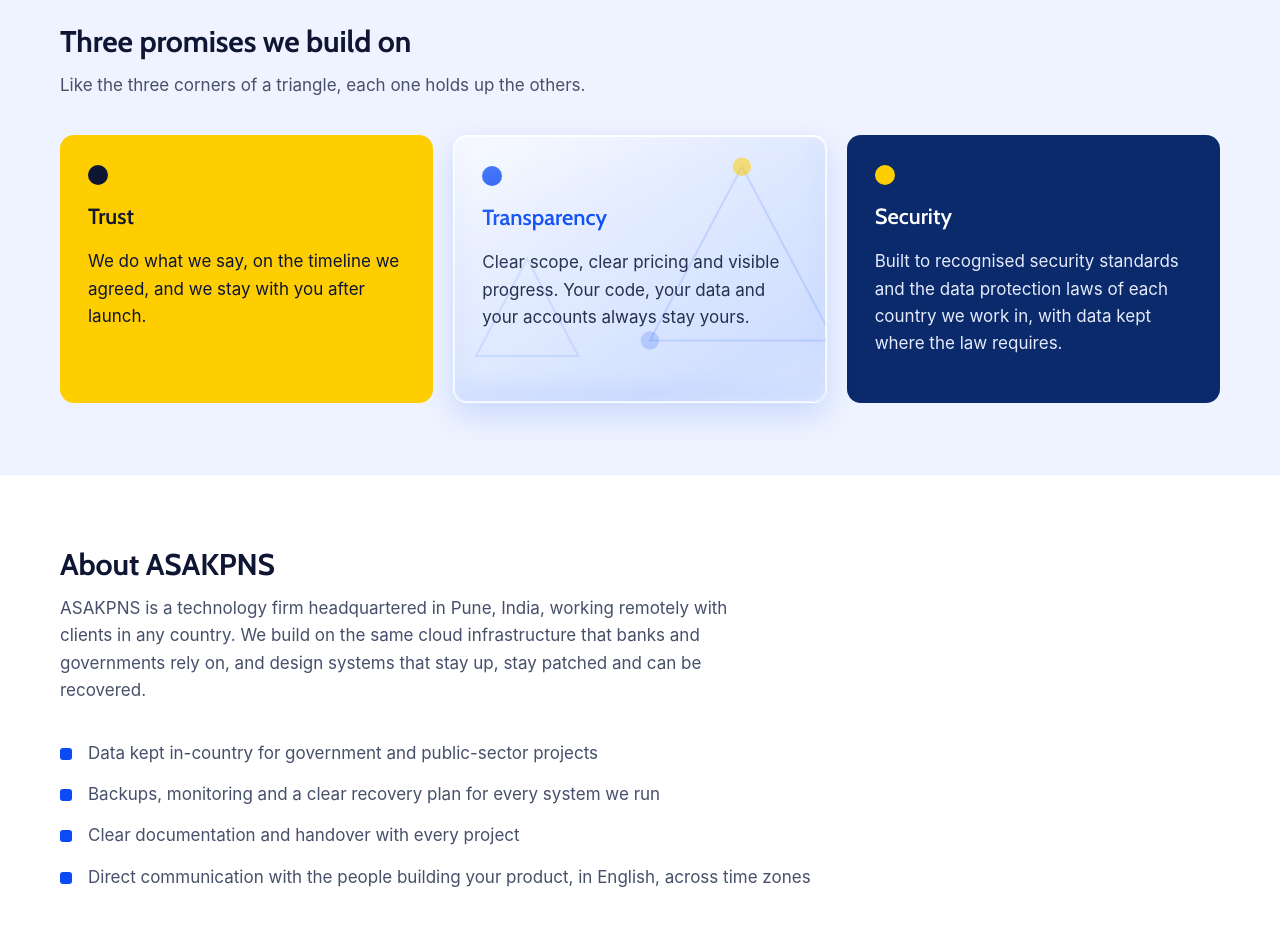
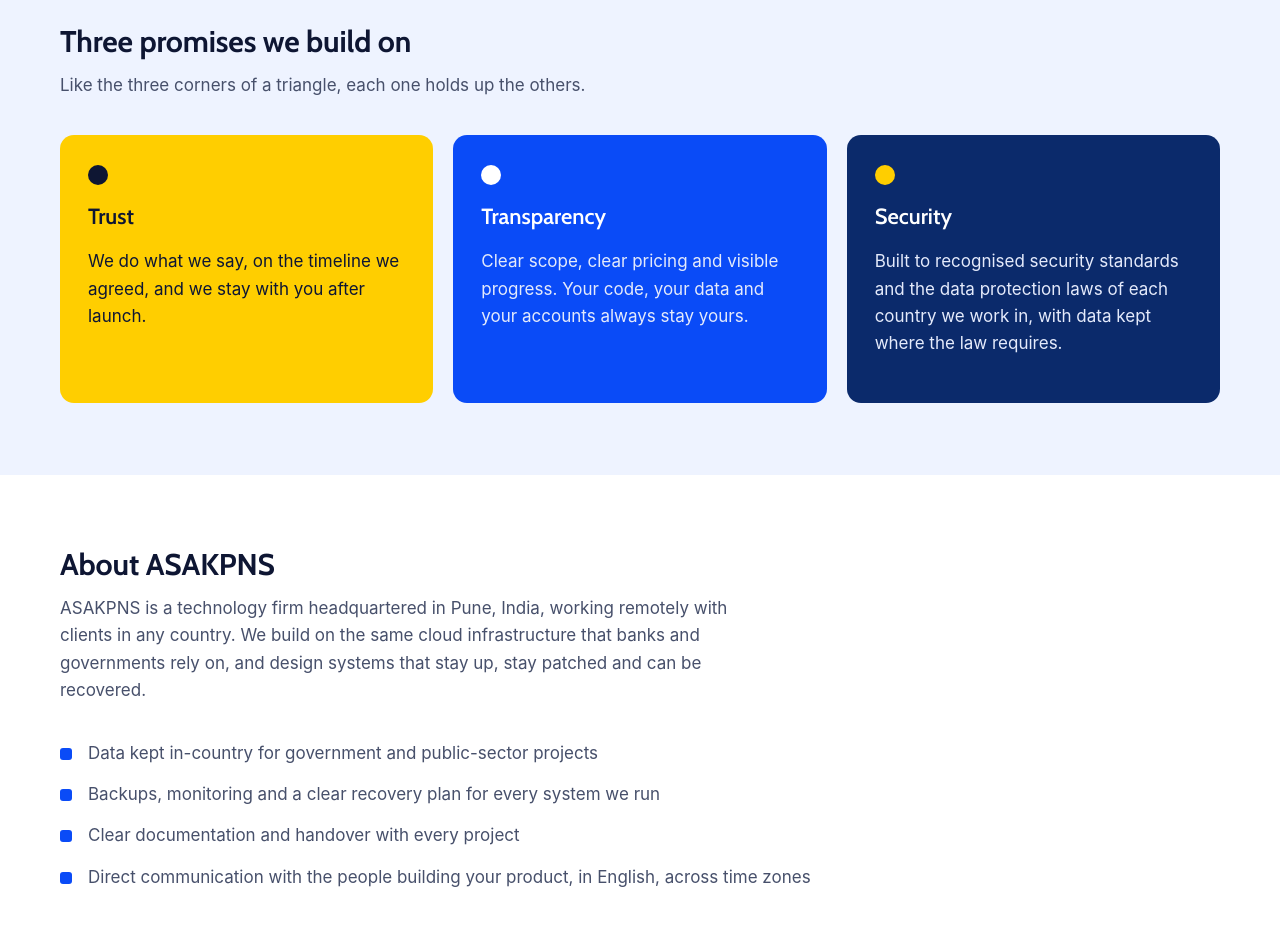
Before and after one commit to anupshokhwal/asakpns-site, a plain HTML site: page public/index.html in a window 1280 px wide. Shown: the part 1420-2345 px from the top of the page. Drawn offline with nearby package versions, Linux system fonts and the light colour scheme.

Commit message:
Values section: all three cards solid (remove glass effect)
Co-Authored-By: Claude Opus 5.5 <noreply@anthropic.com>
Claude-Session: https://claude.ai/code/session_01Lveg57uW4ouxY1mDvVo74N

```diff
--- a/public/index.html
+++ b/public/index.html
@@ -106,8 +106,6 @@
           <p>We do what we say, on the timeline we agreed, and we stay with you after launch.</p>
         </div>
         <div class="card reveal value transparency">
-          <svg class="glass-scene" viewBox="0 0 400 260" preserveAspectRatio="xMidYMid slice" aria-hidden="true"><path d="M300 30 L210 200 L390 200 Z" fill="none" stroke="#0A4BF7" stroke-opacity=".13" stroke-width="2"/><path d="M90 120 L40 215 L140 215 Z" fill="none" stroke="#0A4BF7" stroke-opacity=".10" stroke-width="2"/><circle cx="300" cy="30" r="9" fill="#FFCE00" fill-opacity=".55"/><circle cx="210" cy="200" r="9" fill="#0A4BF7" fill-opacity=".18"/><circle cx="390" cy="200" r="9" fill="#0A4BF7" fill-opacity=".18"/></svg>
-          <span class="glass-pane" aria-hidden="true"></span>
           <span class="dot transparency" aria-hidden="true"></span>
           <h3>Transparency</h3>
           <p>Clear scope, clear pricing and visible progress. Your code, your data and your accounts always stay yours.</p>
--- a/public/styles.css
+++ b/public/styles.css
@@ -145,11 +145,12 @@ h2 { font-size: 30px; margin: 0 0 12px; line-height: 1.2; }
 .values .card.value h3 { font-size: 22px; }
 .values .card.trust { background: var(--yellow); color: var(--ink); }
 .values .card.trust p { color: var(--ink); }
+.values .card.transparency { background: var(--blue); color: #FFFFFF; }
 .values .card.security { background: var(--deep); color: #FFFFFF; }
-.values .card.security p { color: #E4EAFB; }
+.values .card.transparency p, .values .card.security p { color: #E4EAFB; }
 .values .card.value .dot { width: 20px; height: 20px; box-shadow: none; }
 .values .card.trust .dot { background: var(--ink); }
-.values .card.security .dot { background: #FFFFFF; }
+.values .card.transparency .dot, .values .card.security .dot { background: #FFFFFF; }
 .values .card.security .dot { background: var(--yellow); }
 
 .points { list-style: none; padding: 0; margin: 0; display: grid; gap: 14px; }
@@ -261,42 +262,3 @@ h1, h2, h3, .brand { font-family: var(--font-head); }
 h1, h2 { font-weight: 700; letter-spacing: -0.005em; }
 h3 { font-weight: 600; }
 .brand { font-weight: 700; letter-spacing: 0.07em; }
-
-/* Transparency card: a pane of clear glass over a soft blue scene */
-.values .card.transparency {
-  position: relative;
-  overflow: hidden;
-  isolation: isolate;
-  color: var(--ink);
-  background: linear-gradient(145deg, #F3F7FF 0%, #DCE7FF 55%, #C9DAFF 100%);
-  border: 1px solid rgba(255, 255, 255, 0.95);
-  box-shadow:
-    inset 0 1px 0 rgba(255, 255, 255, 1),
-    inset 0 -10px 24px rgba(10, 75, 247, 0.10),
-    0 12px 30px rgba(10, 75, 247, 0.16);
-}
-.values .card.transparency h3 { color: var(--blue); }
-.values .card.transparency p { color: #26304F; }
-.values .card.transparency .dot { background: var(--blue); }
-.values .card.transparency > * { position: relative; z-index: 2; }
-.values .card.transparency > .glass-scene {
-  position: absolute; inset: 0; width: 100%; height: 100%; z-index: 0;
-}
-.values .card.transparency > .glass-pane {
-  position: absolute; inset: 0; z-index: 3; pointer-events: none; border-radius: inherit;
-  background:
-    linear-gradient(160deg, rgba(255,255,255,0.40) 0%, rgba(255,255,255,0.06) 26%, rgba(255,255,255,0) 45%),
-    linear-gradient(340deg, rgba(255,255,255,0.30) 0%, rgba(255,255,255,0) 18%);
-  box-shadow: inset 0 0 0 1px rgba(255, 255, 255, 0.6), inset 0 0 18px rgba(255, 255, 255, 0.35);
-}
-.values .card.transparency > .glass-pane::after {
-  content: ""; position: absolute; top: -20%; bottom: -20%; width: 38%; left: -60%;
-  background: linear-gradient(100deg, rgba(255,255,255,0) 0%, rgba(255,255,255,0.22) 50%, rgba(255,255,255,0) 100%);
-  transform: skewX(-18deg);
-  animation: glass-sheen 7s ease-in-out infinite 2s;
-}
-.values .card.transparency:hover > .glass-pane::after { animation-duration: 2.2s; }
-@keyframes glass-sheen {
-  0% { left: -60%; }
-  35%, 100% { left: 130%; }
-}
```
